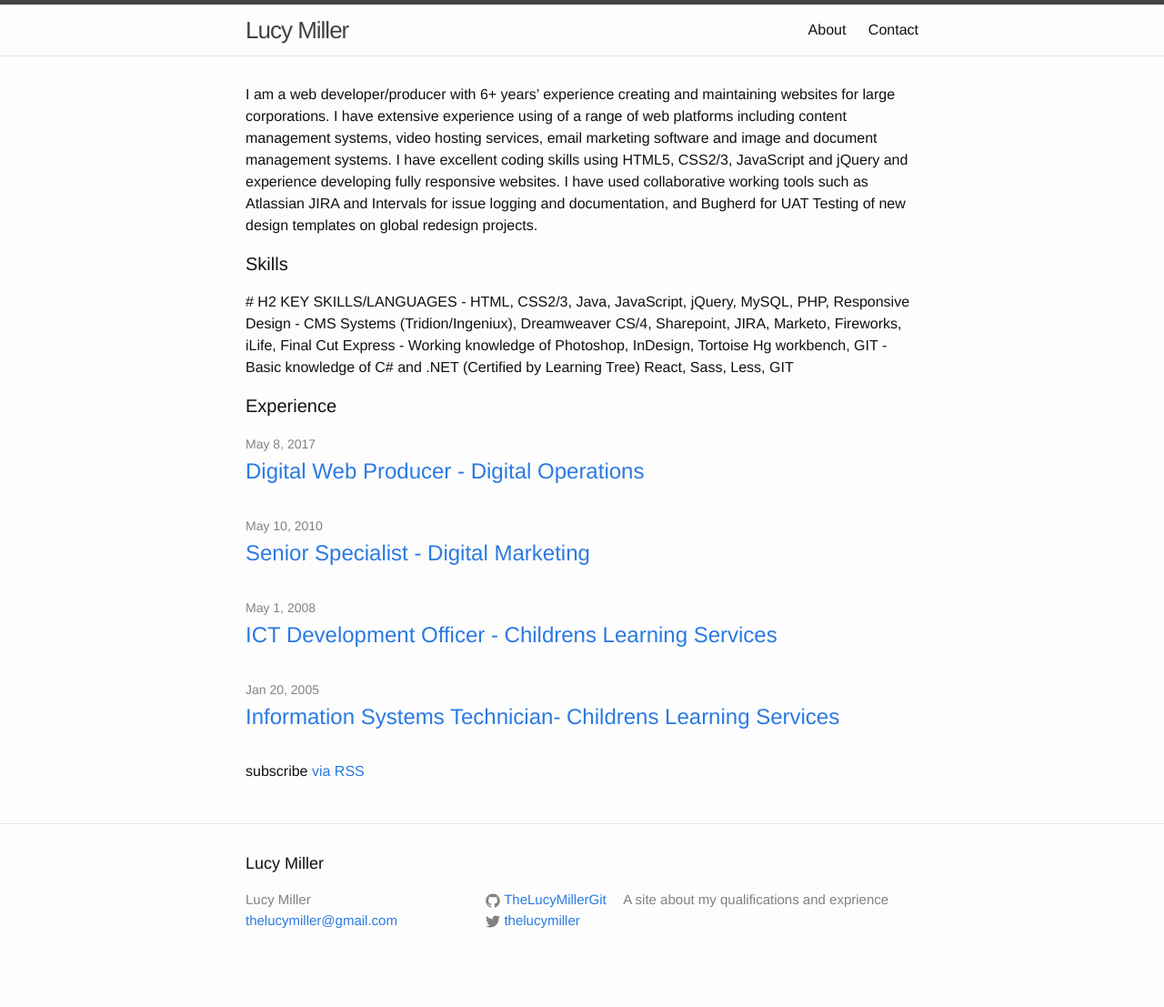
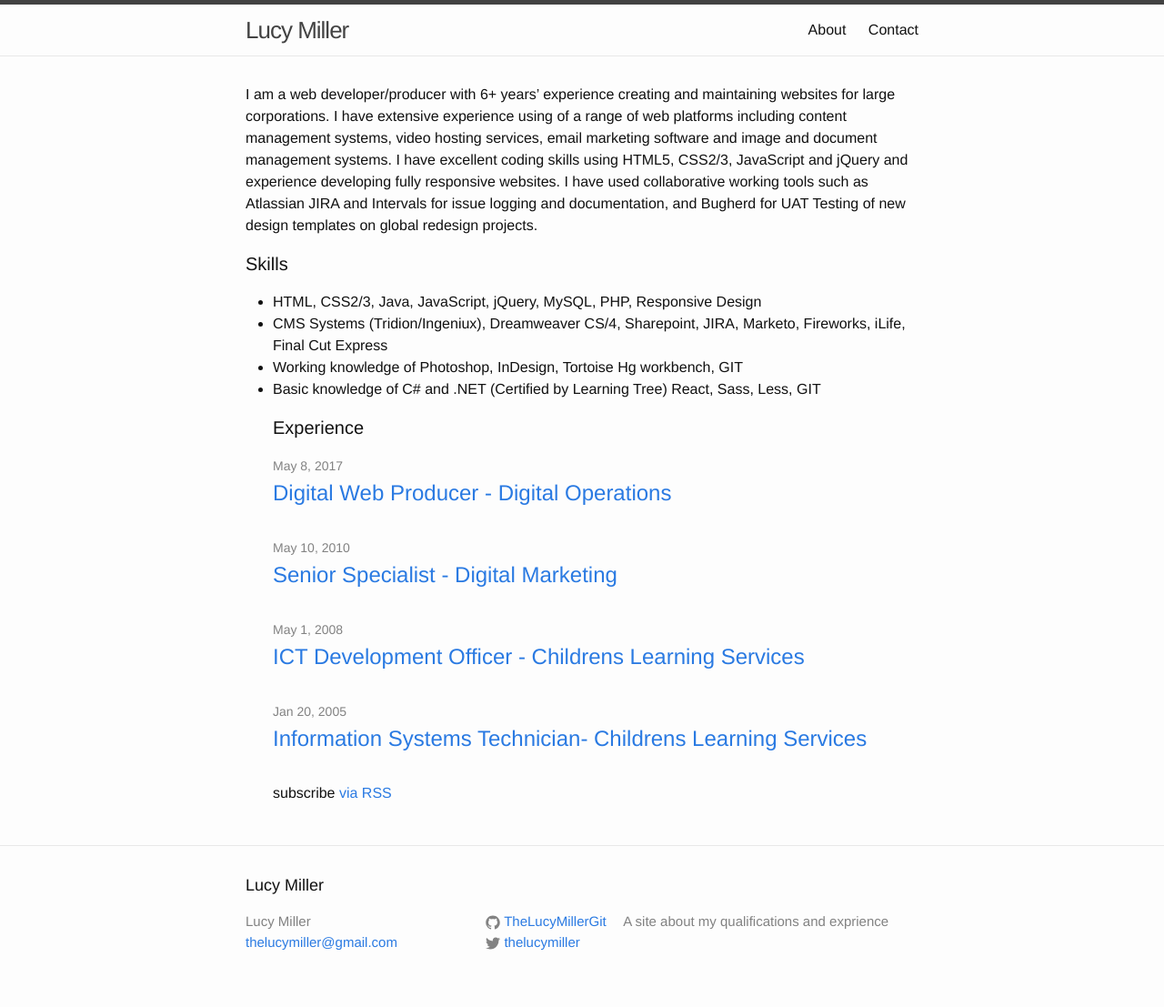
Before and after one commit to TheLucyMillerGit/TheLucyMillerGit.github.io, a Jekyll site: the page built from index.html, in a window 1280 px wide. Shown: the whole page at 91% size. Built offline with Jekyll 4.4.1, drawn with Linux system fonts in a browser that asks for light colours; before the commit the page ends 1083 px from its top, so only the background shows below that.

Commit message:
put html in index instead of the markdown file
obvs. this was done by accident

```diff
--- a/index.html
+++ b/index.html
@@ -12,11 +12,11 @@
 
   <h1 class="page-heading">Skills</h1>
     <p>
-     # H2 KEY SKILLS/LANGUAGES
-     - HTML, CSS2/3, Java, JavaScript, jQuery, MySQL, PHP, Responsive Design
-     - CMS Systems (Tridion/Ingeniux), Dreamweaver CS/4, Sharepoint, JIRA, Marketo, Fireworks, iLife, Final Cut Express
-     - Working knowledge of Photoshop, InDesign, Tortoise Hg workbench, GIT
-     - Basic knowledge of C# and .NET (Certified by Learning Tree) React, Sass, Less, GIT
+    <ul>
+      <li>HTML, CSS2/3, Java, JavaScript, jQuery, MySQL, PHP, Responsive Design</li>
+      <li>CMS Systems (Tridion/Ingeniux), Dreamweaver CS/4, Sharepoint, JIRA, Marketo, Fireworks, iLife, Final Cut Express</li>
+      <li>Working knowledge of Photoshop, InDesign, Tortoise Hg workbench, GIT</li>
+      <li>Basic knowledge of C# and .NET (Certified by Learning Tree) React, Sass, Less, GIT</li>
     </p>
 
   <h1 class="page-heading">Experience</h1>
```
